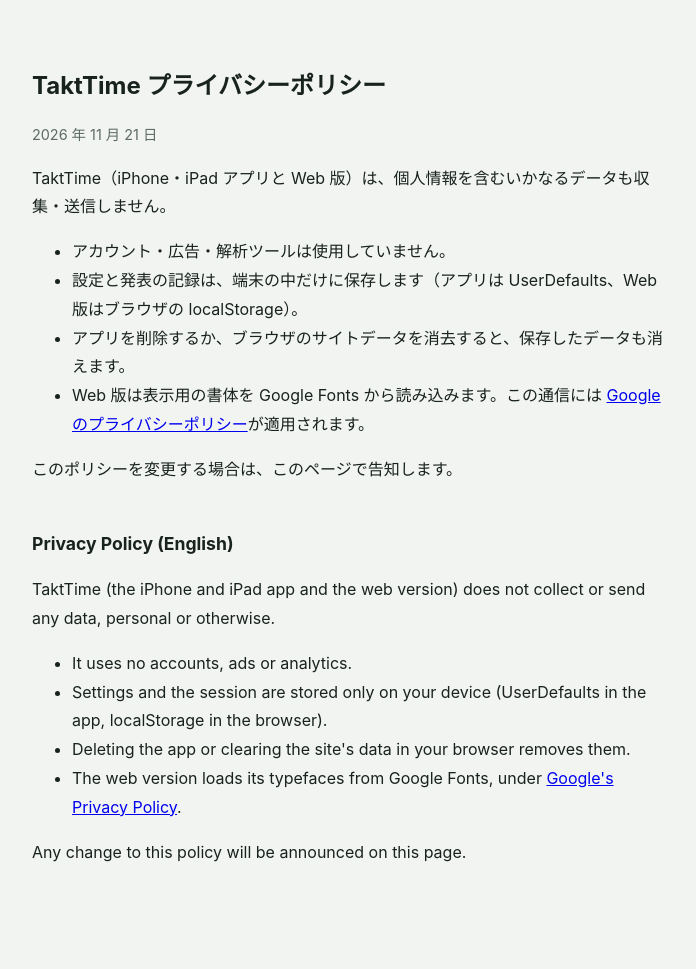
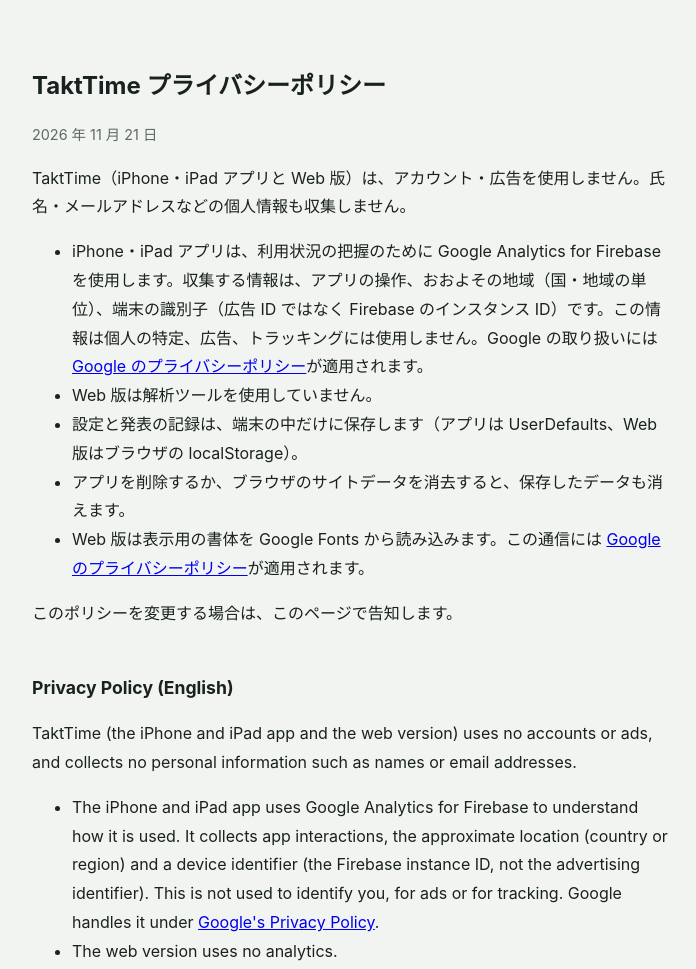
Before and after one commit to zero3kw/TaktTime, a plain HTML site: page docs/privacy.html in a window 1280 px wide. Shown: the top 969 px of the page, without its empty margins (288-984 px from the left). Before the commit the page ends 946 px from the top, so only its background shows below. Drawn offline with Linux system fonts and the light colour scheme.

Commit message:
Switch the accent to DIC 273, keep green for on time; privacy policy covers Firebase in the app

```diff
--- a/docs/privacy.html
+++ b/docs/privacy.html
@@ -19,9 +19,10 @@
 <body>
 <h1>TaktTime プライバシーポリシー</h1>
 <p class="date">2026 年 11 月 21 日</p>
-<p>TaktTime（iPhone・iPad アプリと Web 版）は、個人情報を含むいかなるデータも収集・送信しません。</p>
+<p>TaktTime（iPhone・iPad アプリと Web 版）は、アカウント・広告を使用しません。氏名・メールアドレスなどの個人情報も収集しません。</p>
 <ul>
-  <li>アカウント・広告・解析ツールは使用していません。</li>
+  <li>iPhone・iPad アプリは、利用状況の把握のために Google Analytics for Firebase を使用します。収集する情報は、アプリの操作、おおよその地域（国・地域の単位）、端末の識別子（広告 ID ではなく Firebase のインスタンス ID）です。この情報は個人の特定、広告、トラッキングには使用しません。Google の取り扱いには <a href="https://policies.google.com/privacy">Google のプライバシーポリシー</a>が適用されます。</li>
+  <li>Web 版は解析ツールを使用していません。</li>
   <li>設定と発表の記録は、端末の中だけに保存します（アプリは UserDefaults、Web 版はブラウザの localStorage）。</li>
   <li>アプリを削除するか、ブラウザのサイトデータを消去すると、保存したデータも消えます。</li>
   <li>Web 版は表示用の書体を Google Fonts から読み込みます。この通信には <a href="https://policies.google.com/privacy">Google のプライバシーポリシー</a>が適用されます。</li>
@@ -30,9 +31,10 @@
 
 <h2 lang="en">Privacy Policy (English)</h2>
 <div lang="en">
-<p>TaktTime (the iPhone and iPad app and the web version) does not collect or send any data, personal or otherwise.</p>
+<p>TaktTime (the iPhone and iPad app and the web version) uses no accounts or ads, and collects no personal information such as names or email addresses.</p>
 <ul>
-  <li>It uses no accounts, ads or analytics.</li>
+  <li>The iPhone and iPad app uses Google Analytics for Firebase to understand how it is used. It collects app interactions, the approximate location (country or region) and a device identifier (the Firebase instance ID, not the advertising identifier). This is not used to identify you, for ads or for tracking. Google handles it under <a href="https://policies.google.com/privacy">Google's Privacy Policy</a>.</li>
+  <li>The web version uses no analytics.</li>
   <li>Settings and the session are stored only on your device (UserDefaults in the app, localStorage in the browser).</li>
   <li>Deleting the app or clearing the site's data in your browser removes them.</li>
   <li>The web version loads its typefaces from Google Fonts, under <a href="https://policies.google.com/privacy">Google's Privacy Policy</a>.</li>
```
Also changed, not shown: docs/index.html (+7 -6 lines), docs/screenshot.png.
